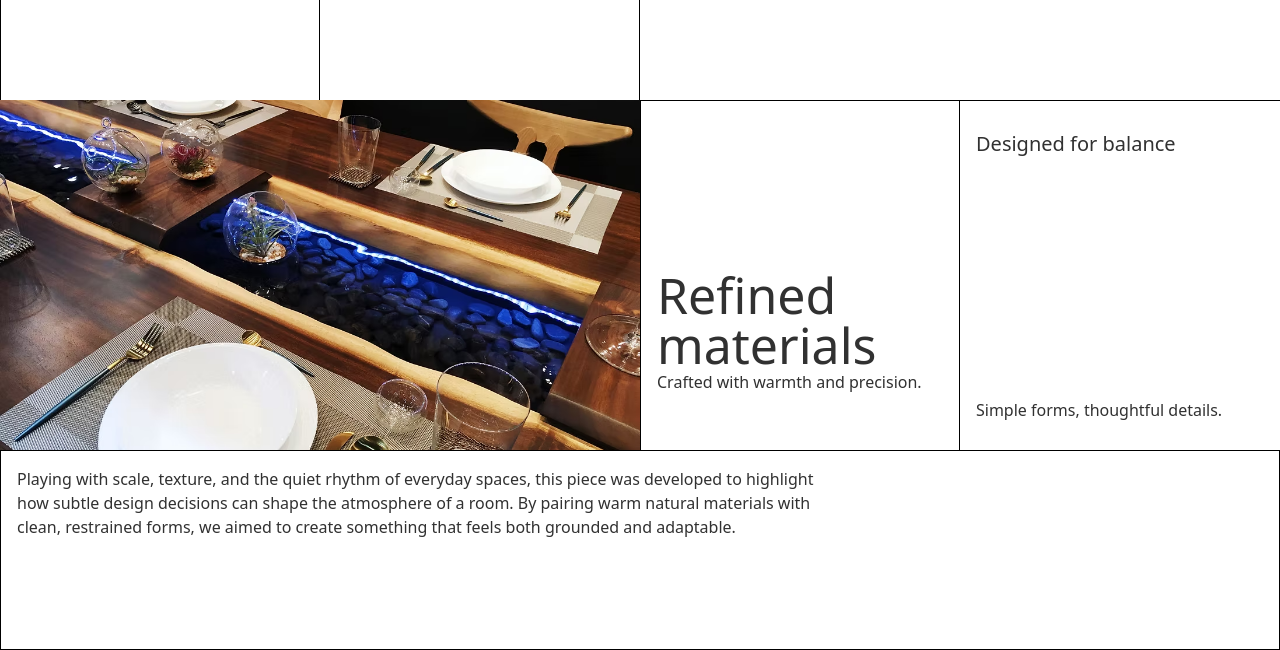
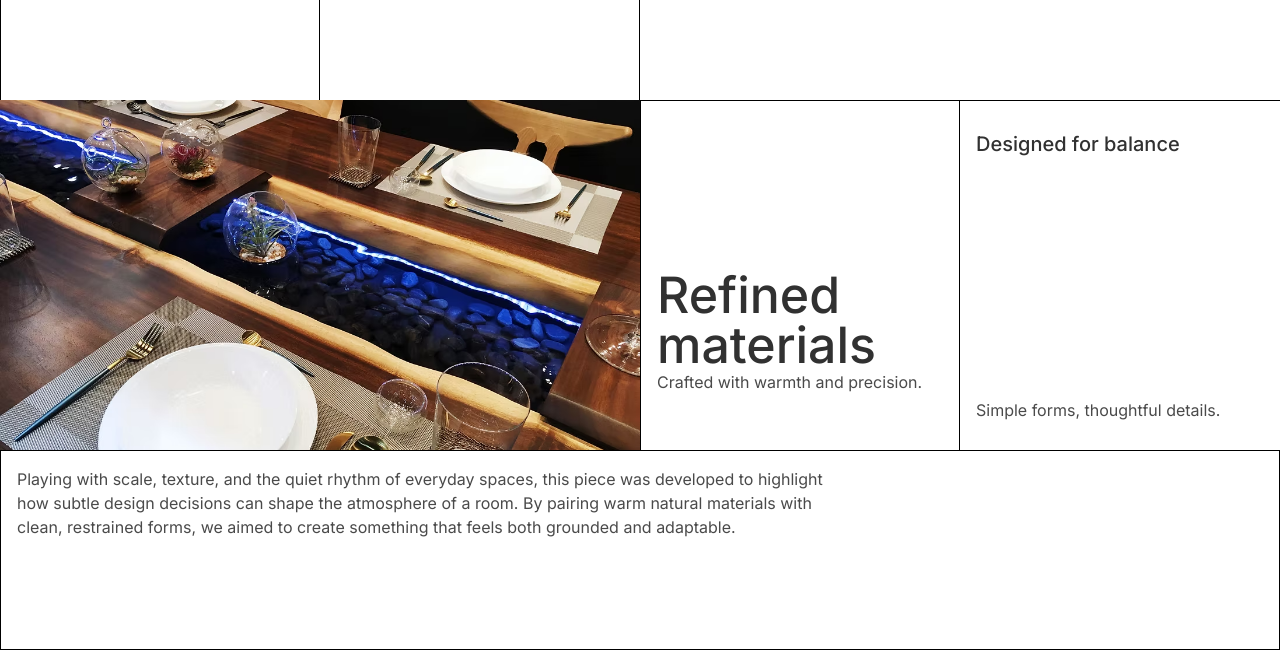
Before and after one commit to weerakit-git/utthayan-demo, a plain HTML site: page index.html in a window 1280 px wide. Shown: the part 150-800 px from the top of the page. Drawn offline with nearby package versions, Linux system fonts and the light colour scheme; a script that the page names is missing.

Commit message:
import font

```diff
--- a/index.html
+++ b/index.html
@@ -5,10 +5,18 @@
     <meta charset="UTF-8">
     <meta name="viewport" content="width=device-width, initial-scale=1.0">
     <title>Document</title>
+    <link href="https://fonts.googleapis.com/css2?family=Inter:wght@100;200;300;400;500;600;700;800;900&display=swap" rel="stylesheet">
+
     <script src="https://cdn.jsdelivr.net/npm/@tailwindcss/browser@4"></script>
 </head>
 
 <style>
+
+    body {
+  font-family: Inter;
+  src: url(sansation_light.woff);
+}
+
     .lineParent {
         overflow: hidden;
         display: block;
@@ -96,18 +104,18 @@
         <div class="col-span-3  p-4 border-t border-r border-l">
             <div class="flex flex-col justify-end h-full pb-10">
                 <span class="refined-title text-[50px] leading-none font-medium text-[#313131]">Refined materials</span>
-                <span class="refined-desc text-[#313131]">Crafted with warmth and precision.</span>
+                <span class="refined-desc text-[#4A4A4A]">Crafted with warmth and precision.</span>
             </div>
         </div>
         <div class="col-span-3  px-4 py-7 border-t">
             <div class="flex flex-col justify-between h-full ">
                 <span class="boxright text-[20px] font-medium text-[#313131]">Designed for balance</span>
-                <span class="boxright-desc text-[#313131]">Simple forms, thoughtful details.</span>
+                <span class="boxright-desc text-[#4A4A4A]">Simple forms, thoughtful details.</span>
             </div>
         </div>
         <div class="col-span-12  p-4 border">
             <div class="w-2/3">
-                <span class="reffooter text-[#313131] ">Playing with scale, texture, and the quiet rhythm of everyday spaces, this piece
+                <span class="reffooter text-[#4A4A4A] ">Playing with scale, texture, and the quiet rhythm of everyday spaces, this piece
                     was developed to
                     highlight how subtle design decisions can shape the atmosphere of a room. By pairing warm natural
                     materials with clean, restrained forms, we aimed to create something that feels both grounded and
```
